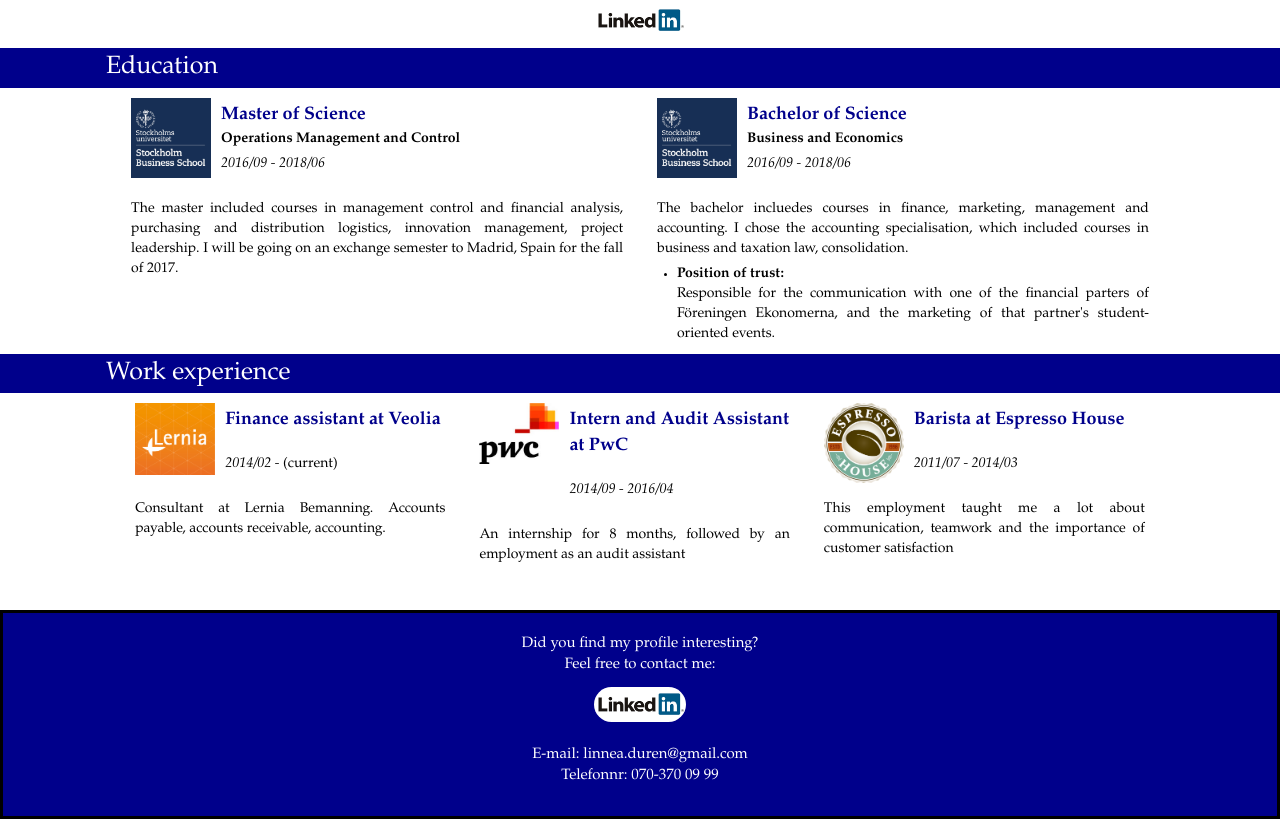
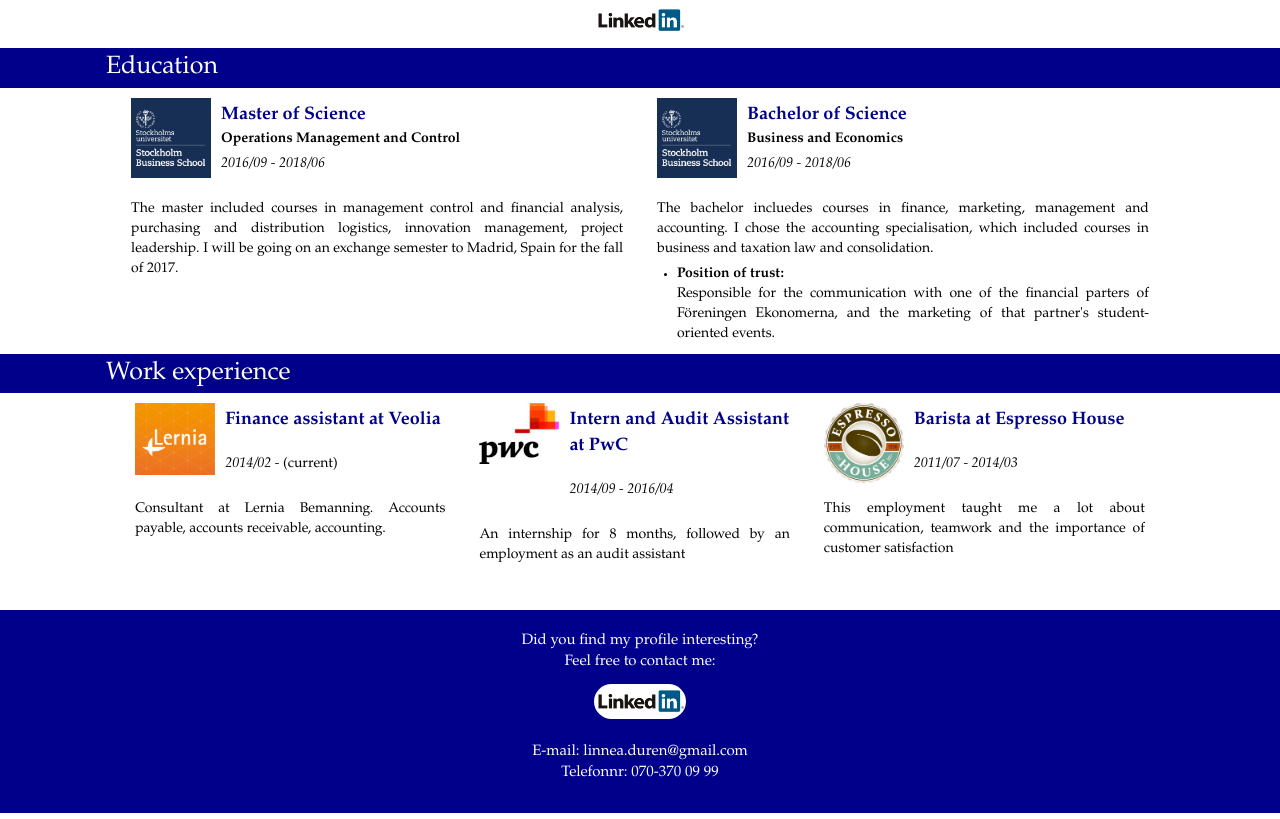
Before and after one commit to Evenea/evenea.github.io, a plain HTML site: page index.html in a window 1280 px wide. Shown: the part 519-1338 px from the top of the page. Drawn offline with nearby package versions, Linux system fonts and the light colour scheme.

Commit message:
Sista liten ändring

```diff
--- a/index.html
+++ b/index.html
@@ -63,7 +63,7 @@
 				<p class="p4">Business and Economics</b>
 				<br></p>
 				<p class="P4"><i>2016/09 - 2018/06</i><br><br></p>
-				<p class="P6">The bachelor incluedes courses in finance, marketing, management and accounting. I chose the accounting specialisation, which included courses in business and taxation law, consolidation. </p>
+				<p class="P6">The bachelor incluedes courses in finance, marketing, management and accounting. I chose the accounting specialisation, which included courses in business and taxation law and consolidation. </p>
 				<ul><li><b>Position of trust:<br></b> Responsible for the communication with one of the financial parters of Föreningen Ekonomerna, and the marketing of that partner's student-oriented events.</li>
 			</div>
 			</div>
--- a/styles.css
+++ b/styles.css
@@ -116,7 +116,6 @@ footer{
 	font-family: garamond;
 	padding-top: 20px;
 	padding-bottom: 20px;
-	border:3px solid black;
 }
 .a1{
 	color:darkblue
```
